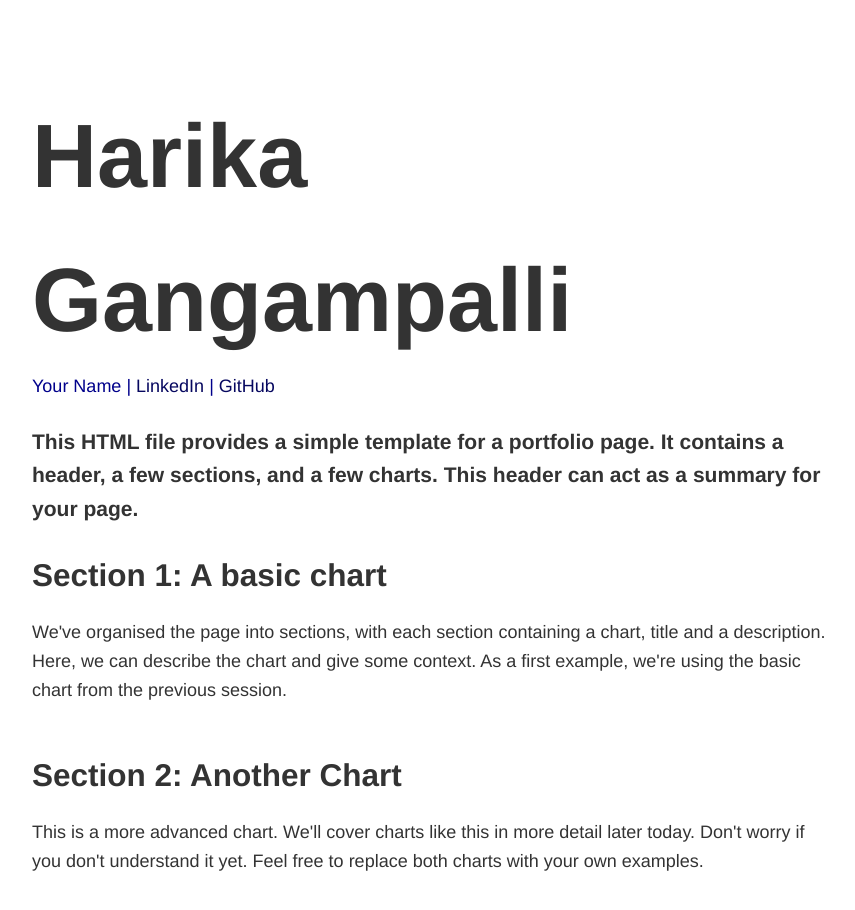
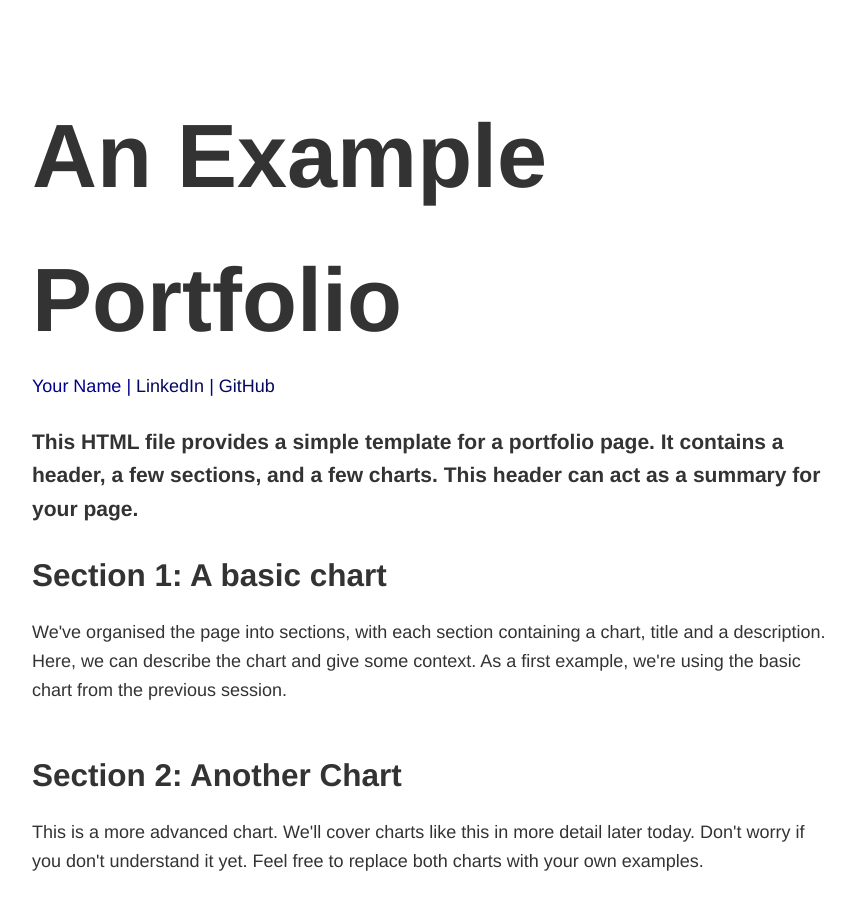
Before and after one commit to Harika87/Harika87.github.io, a plain HTML site: page index.html in a window 1280 px wide. Shown: the whole page, without its empty margins (208-1063 px from the left). Drawn offline with Linux system fonts and the light colour scheme; a script that the page names is missing.

Commit message:
Add files via upload

```diff
--- a/index.html
+++ b/index.html
@@ -40,7 +40,7 @@
 <body> <!-- The body tag contains the elements that visitors to our page will see. -->
     <h1 style="margin-bottom: 0px;"> <!-- we can also style elements directly in the HTML by setting the style= atrribute of a tag. -->
         <!-- This is a header, it is the largest text on the page -->
-        Harika Gangampalli
+        An Example Portfolio
     </h1>
     <p style="margin-top: 0px; color: darkblue">
         <!-- we're setting the margin to 0px so the header and authour name are close together -->
```
